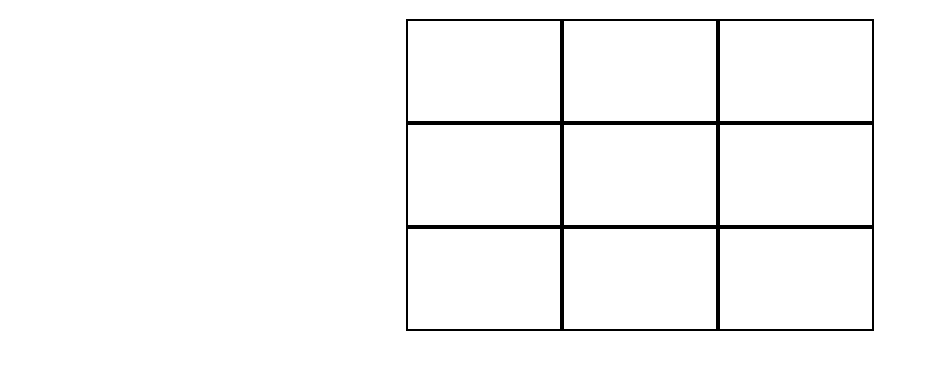
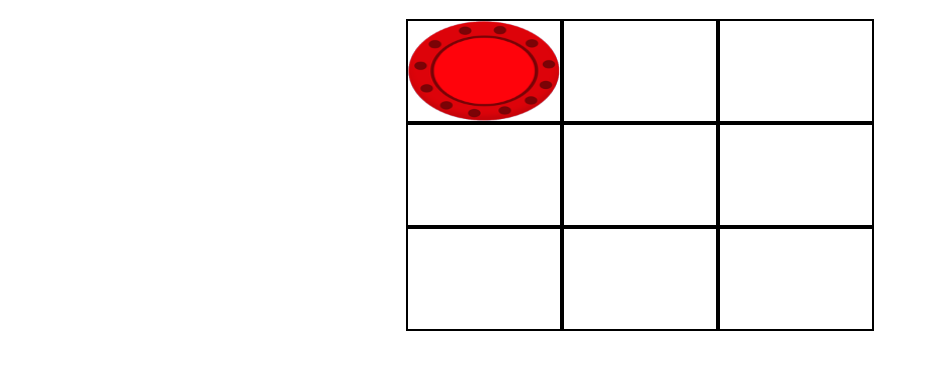
Before and after one commit to moenassar0/tictactoe-js, a plain HTML site: page index.html in a window 1280 px wide. Both pictures are taken after a click on the element 484 px from the left and 131 px from the top of the page. Shown: the part 61-430 px from the top of the page, without its empty margins (0-929 px from the left). Drawn offline with Linux system fonts and the light colour scheme.

Commit message:
adding images

```diff
--- a/js.js
+++ b/js.js
@@ -40,14 +40,16 @@ function clicked(){
         positionsOnBoard[id][1] = 'x';
         xpos.push(id);
         x_turn = false;
+        let image = document.createElement('img');
+        image.setAttribute('src', './img/red.png');
+        image.classList.add('img');
+        this.appendChild(image);
     }
     if(x_turn == false && positionsOnBoard[id][1] == null){
         positionsOnBoard[id][1] = 'o';
         opos.push(id);
         x_turn = true;
     }
-    //console.log(positionsOnBoard);
-    //console.log(winningPositions[0]);
     console.log(xpos, opos);
     if(checkForWinning3(opos)){
         console.log("o won");
--- a/styles.css
+++ b/styles.css
@@ -10,3 +10,8 @@
     height: 100px;
     border: 2px solid black;
 }
+
+.img{
+    width: 100%;
+    height: 100%;
+}
```
Also changed, not shown: index.html (line endings or trailing spaces).
